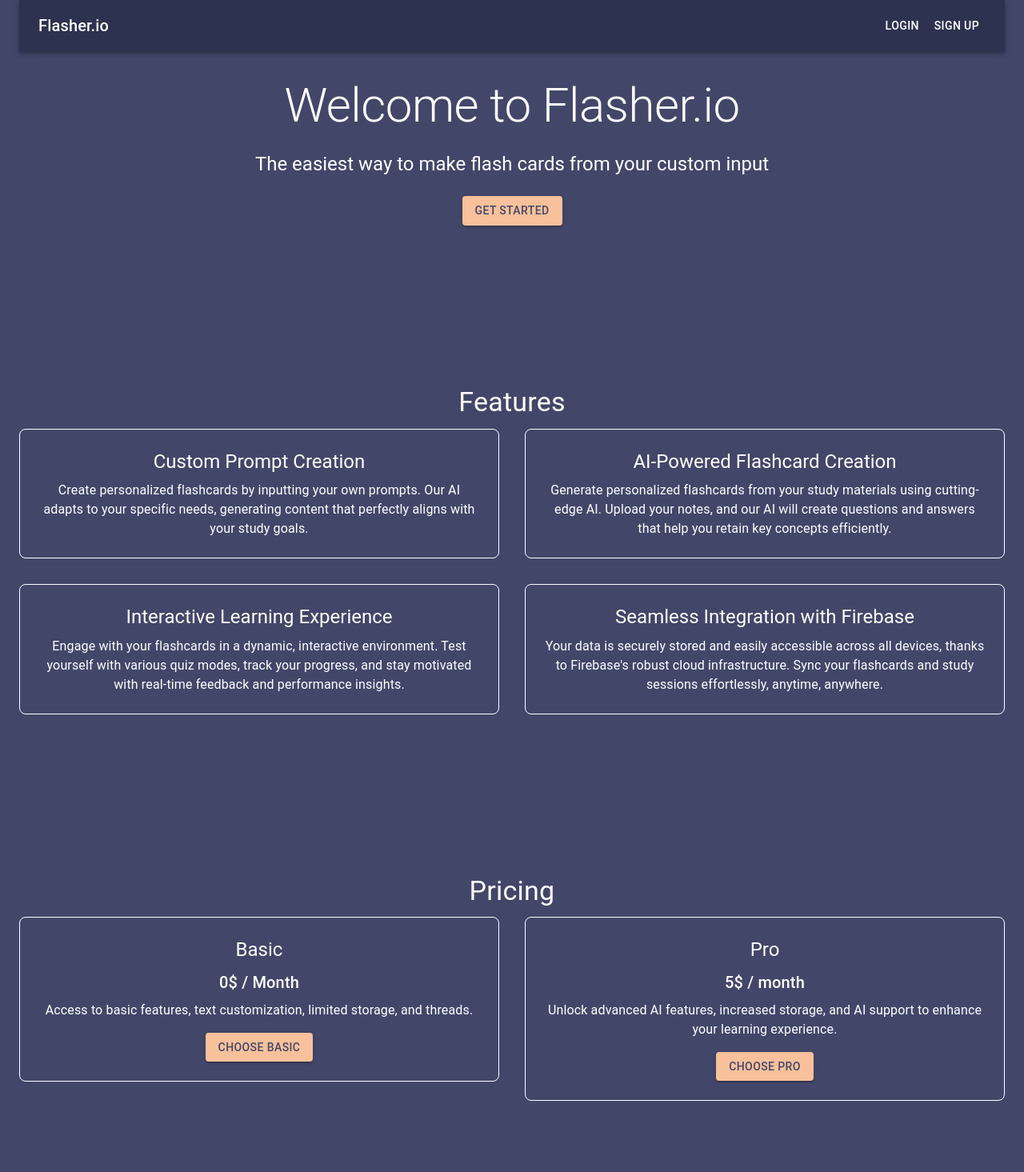
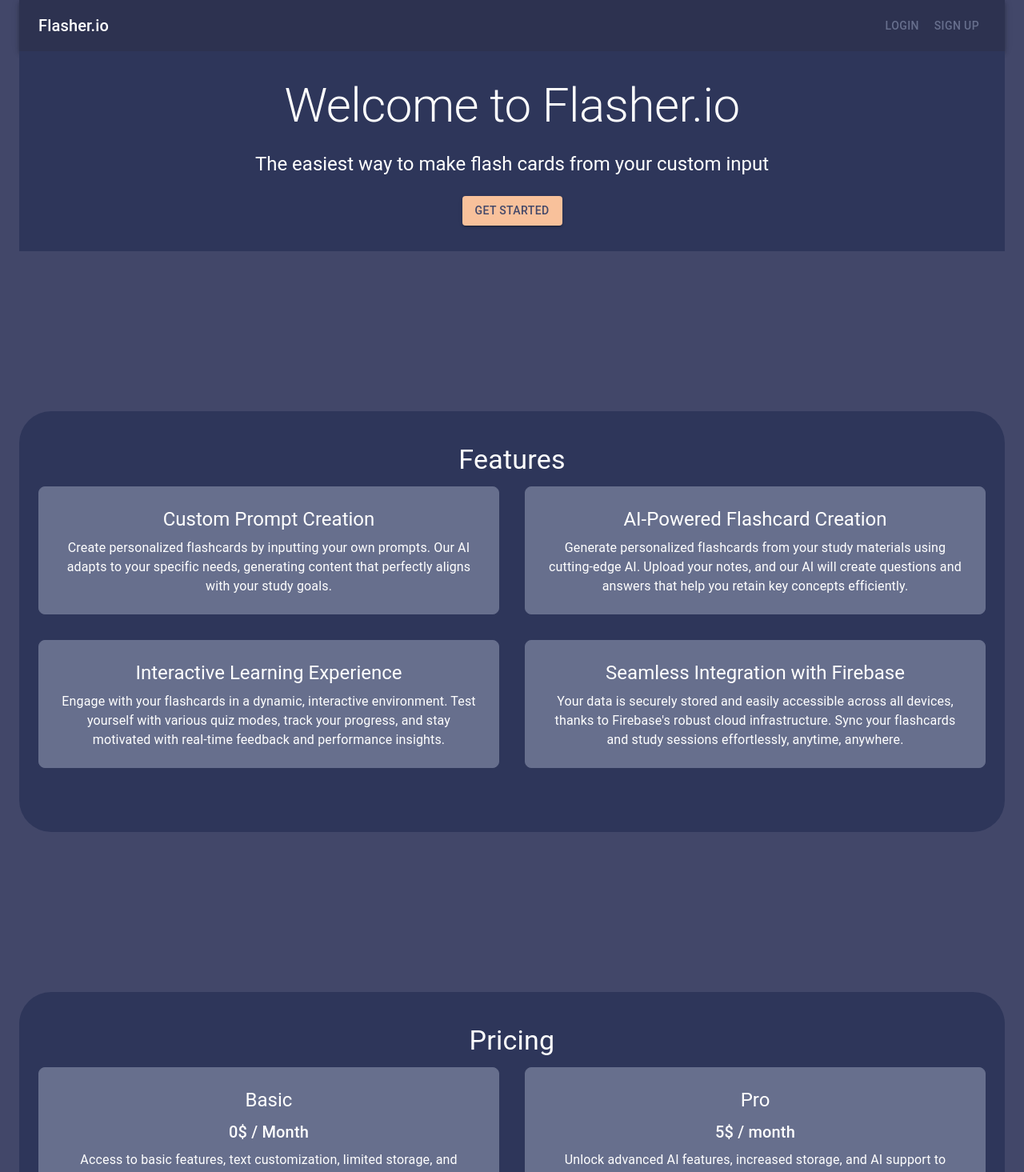
Before and after one commit to RyanTren/AI-Flashcards-Stripe, a Next.js app in the folder flashcard-saas/: page / in a window 1280 px wide. Shown: the top 1465 px of the page at 80% size. Built offline with nearby package versions, Linux system fonts and the light colour scheme; no server answers.

Commit message:
Made slight changes to the landing page

```diff
--- a/flashcard-saas/app/generate/page.js
+++ b/flashcard-saas/app/generate/page.js
@@ -145,6 +145,7 @@
 						alignContent: "center",
 						alignItems: "center",
 						textAlign: "center",
+						mr: 3,
 						backgroundColor: theme.palette.secondary.contrastText,
 						color: theme.palette.primary.main,
 						'&:hover': {
--- a/flashcard-saas/app/page.js
+++ b/flashcard-saas/app/page.js
@@ -13,7 +13,7 @@
 const theme = createTheme({
   palette: {
     primary: {
-      light: '#676fgd',
+      light: '#676f8d',
       main: '#424769',
       dark: '#2d3250',
       contrastText: '#ffffff',
@@ -76,7 +76,9 @@
       <Box
         sx={{
           textAlign: "center",
-          my: 4,
+          py: 4,
+          mb: 4,
+          backgroundColor: theme.palette.secondary.dark
         }}
       >
         <Typography variant="h2" gutterBottom>Welcome to Flasher.io</Typography>
@@ -106,7 +108,12 @@
       <Box
         sx={{
           my: 25,
+          pt: 5,
+          pb: 10,
+          px: 3,
+          borderRadius: 10,
           textAlign: "center",
+          backgroundColor: theme.palette.secondary.dark
         }}
       >
         <Typography variant="h4" gutterBottom>Features</Typography>
@@ -120,6 +127,7 @@
                 borderColor: theme.palette.primary.light,
                 backgroundColor: theme.palette.primary.light,
                 borderRadius: 2,
+                height: "160px"
               }}
             >
               <Typography variant="h5" gutterBottom>Custom Prompt Creation</Typography>
@@ -138,6 +146,7 @@
                 borderColor: theme.palette.primary.light,
                 backgroundColor: theme.palette.primary.light,
                 borderRadius: 2,
+                height: "160px"
               }}
             >
               <Typography variant="h5" gutterBottom>AI-Powered Flashcard Creation</Typography>
@@ -156,6 +165,7 @@
                 borderColor: theme.palette.primary.light,
                 backgroundColor: theme.palette.primary.light,
                 borderRadius: 2,
+                height: "160px"
               }}
             >
               <Typography variant="h5" gutterBottom>Interactive Learning Experience</Typography>
@@ -174,6 +184,7 @@
                 borderColor: theme.palette.primary.light,
                 backgroundColor: theme.palette.primary.light,
                 borderRadius: 2,
+                height: "160px"
               }}
             >
               <Typography variant="h5" gutterBottom>Seamless Integration with Firebase</Typography>
@@ -262,6 +273,11 @@
         sx={{
           my: 25,
           textAlign: "center",
+          pt: 5,
+          pb: 10,
+          px: 3,
+          borderRadius: 10,
+          backgroundColor: theme.palette.secondary.dark
         }}
       >
 
@@ -276,6 +292,7 @@
                 borderColor: theme.palette.primary.light,
                 backgroundColor: theme.palette.primary.light,
                 borderRadius: 2,
+                height: "225px"
               }}
             >
               <Typography variant="h5" gutterBottom>Basic</Typography>
@@ -312,6 +329,7 @@
                 borderColor: theme.palette.primary.light,
                 backgroundColor: theme.palette.primary.light,
                 borderRadius: 2,
+                height: "225px"
               }}
             >
               <Typography variant="h5" gutterBottom>Pro</Typography>
--- a/flashcard-saas/app/sign-up/[[...sign-up]]/page.js
+++ b/flashcard-saas/app/sign-up/[[...sign-up]]/page.js
@@ -11,10 +11,8 @@
                 <Typography variant="h6" sx={{flexGrow: 1}}>
                 Flasher.io
                 </Typography>
-                <Button color="inherit">
-                <Link href="/sign-in" passHref>
+                <Button href="/sign-in" passHref color="inherit">
                     Login
-                </Link>
                 </Button>
             </Toolbar>
         </AppBar>
```
Also changed, not shown: flashcard-saas/app/sign-in/[[...sign-in]]/page.js (+2 -6 lines), 1 other file (tests, documents, lock files or other folders).
